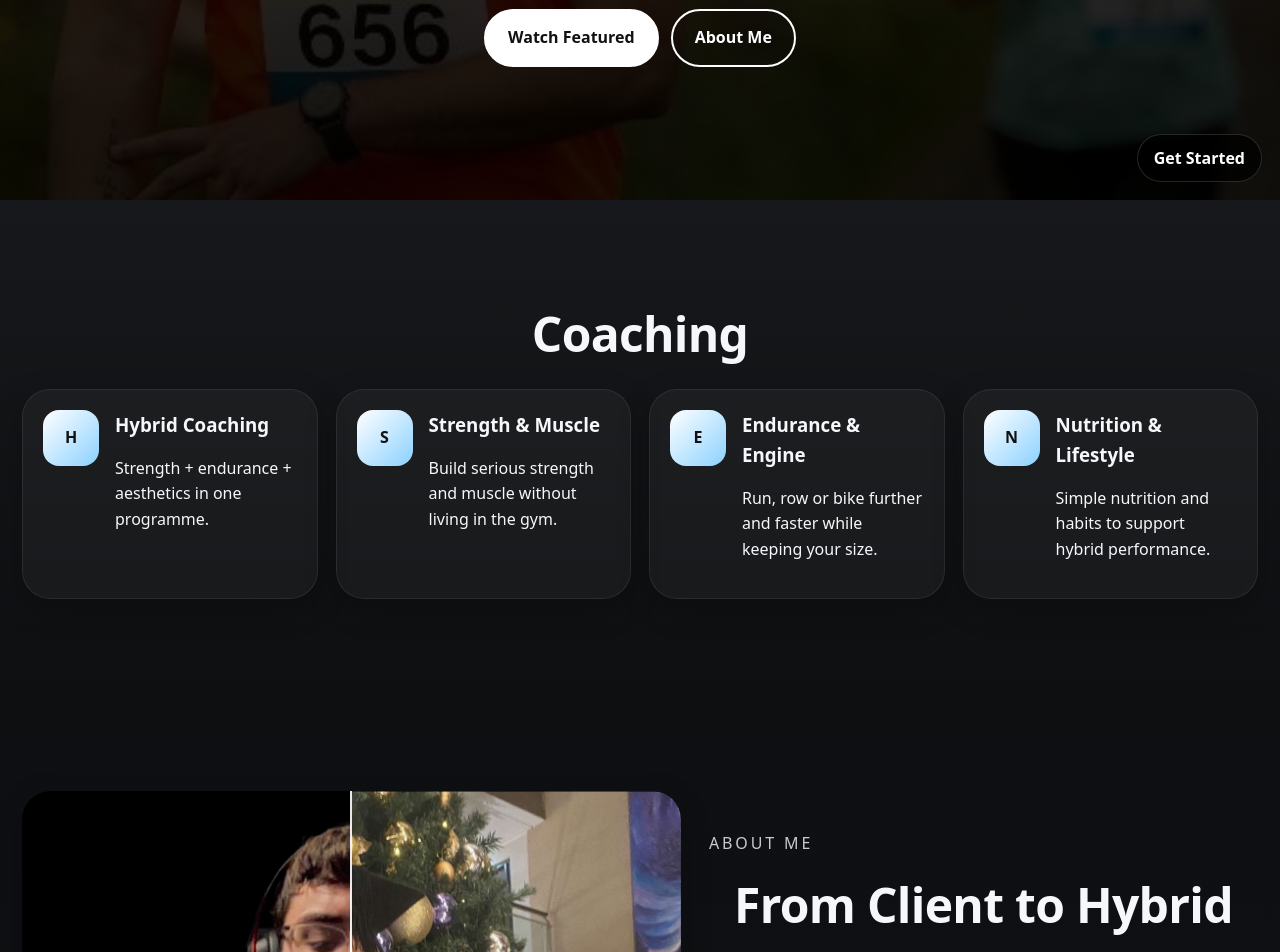
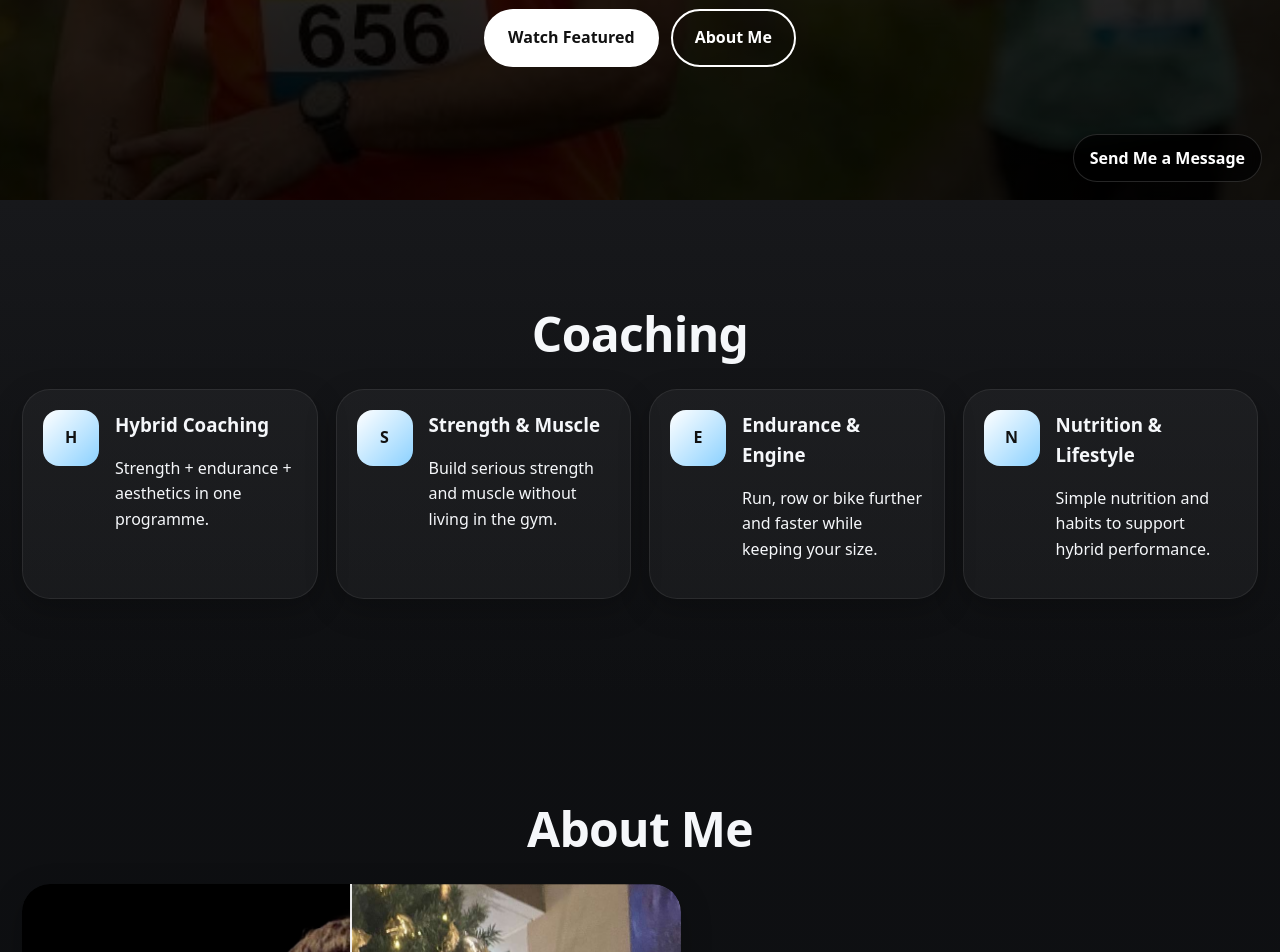
Before and after one commit to craiglawsonccl/mysite, a React app: page / in a window 1280 px wide. Shown: the part 600-1552 px from the top of the page. Built offline with nearby package versions, Linux system fonts and the light colour scheme; the HTML template or start-up script is replaced by a standard one.

Commit message:
Interested button update

```diff
--- a/src/components/StickyInterestedButton.jsx
+++ b/src/components/StickyInterestedButton.jsx
@@ -5,7 +5,7 @@ export default function StickyInterestedButton() {
 
   return (
     <button className="sticky-interested interested-shimmer" onClick={open}>
-    Get Started
+    Send Me a Message
     </button>
 
   );
--- a/src/components/Template.jsx
+++ b/src/components/Template.jsx
@@ -721,7 +721,9 @@ export default function VloggerTemplate() {
 
       {/* ABOUT SPLIT */}
       <section id="about">
+        <h2 className="reveal">About Me</h2>
         <div className="container split">
+
           {/* LEFT – before / after slider */}
           <div className="media reveal">
             <div
@@ -763,8 +765,8 @@ export default function VloggerTemplate() {
 
           {/* RIGHT – deeper description */}
           <div className="about-copy">
-            <span className="eyebrow">About Me</span>
-            <h2 className="reveal">From Client to Hybrid Coach</h2>
+            <span className="eyebrow">From Client to Hybrid Coach</span>
+
 
             <p className="lead reveal">
               I’m a Sligo-based personal trainer who specialises in hybrid coaching – helping
@@ -1759,68 +1761,6 @@ body.modal-open {
   justify-content: center;
   transform: translateZ(0);
 }
-.sticky-interested:hover{ transform: translateY(-1px); }
-
-/* Optional: keyboard focus */
-.sticky-interested:focus-visible{
-  outline: 2px solid rgba(0,135,225,.9);
-  outline-offset: 3px;
-}
-/* ---- Shimmer effect (add class "interested-shimmer" to the button) ---- */
-.interested-shimmer{
-  position: relative;
-  overflow: hidden;   /* clips the sheen */
-  isolation: isolate; /* keeps blend clean */
-}
-
-.interested-shimmer::before{
-  content:"";
-  position:absolute;
-  top:-60%;
-  left:-60%;
-  width: 60%;
-  height: 220%;
-  transform: rotate(18deg) translateX(-140%);
-  pointer-events:none;
-  z-index: 1;
-
-  background: linear-gradient(
-    90deg,
-    rgba(0,135,225,0) 0%,
-    rgba(0,135,225,0.18) 40%,
-    rgba(255,255,255,0.28) 50%,
-    rgba(0,135,225,0.18) 60%,
-    rgba(0,135,225,0) 100%
-  );
-
-  opacity: 0;
-  animation: interestedSheen 6s ease-in-out infinite; /* ✅ higher frequency */
-}
-
-/* longer sweep, shorter rest */
-@keyframes interestedSheen{
-  0%, 45% {
-    opacity: 0;
-    transform: rotate(18deg) translateX(-140%);
-  }
-
-  /* fade in and start moving */
-  50% {
-    opacity: 1;
-  }
-
-  /* keep it visible longer while sweeping */
-  75% {
-    opacity: 1;
-    transform: rotate(18deg) translateX(260%);
-  }
-
-  /* fade out at the end */
-  100%{
-    opacity: 0;
-    transform: rotate(18deg) translateX(260%);
-  }
-}
 
 @media (prefers-reduced-motion: reduce){
   .interested-shimmer::before{
--- a/src/styles.css
+++ b/src/styles.css
@@ -372,3 +372,38 @@ form{ margin: 0 auto; width: 100%; max-width: 720px; }
     width: 100%;
   }
 }
+/* --- Shimmer fix for the sticky interested button --- */
+.sticky-interested{
+  position: relative;
+  overflow: hidden;      /* keeps shimmer inside the pill */
+  border-radius: 9999px; /* ensures corners clip correctly */
+  isolation: isolate;    /* makes layering reliable */
+}
+
+.sticky-interested.interested-shimmer::after{
+  content: "";
+  position: absolute;
+  pointer-events: none;
+  z-index: 0;
+
+  /* make the shimmer layer bigger than the button so it reaches all corners */
+  inset: -60%;
+
+  background: linear-gradient(
+    120deg,
+    transparent 0%,
+    rgba(255,255,255,0.25) 45%,
+    rgba(255,255,255,0.60) 50%,
+    rgba(255,255,255,0.25) 55%,
+    transparent 100%
+  );
+
+  transform: translateX(-140%) rotate(18deg);
+  animation: stickyShimmer 2.4s ease-in-out infinite;
+}
+
+@keyframes stickyShimmer{
+  0%   { transform: translateX(-140%) rotate(18deg); }
+  60%  { transform: translateX(140%)  rotate(18deg); }
+  100% { transform: translateX(140%)  rotate(18deg); }
+}
```
